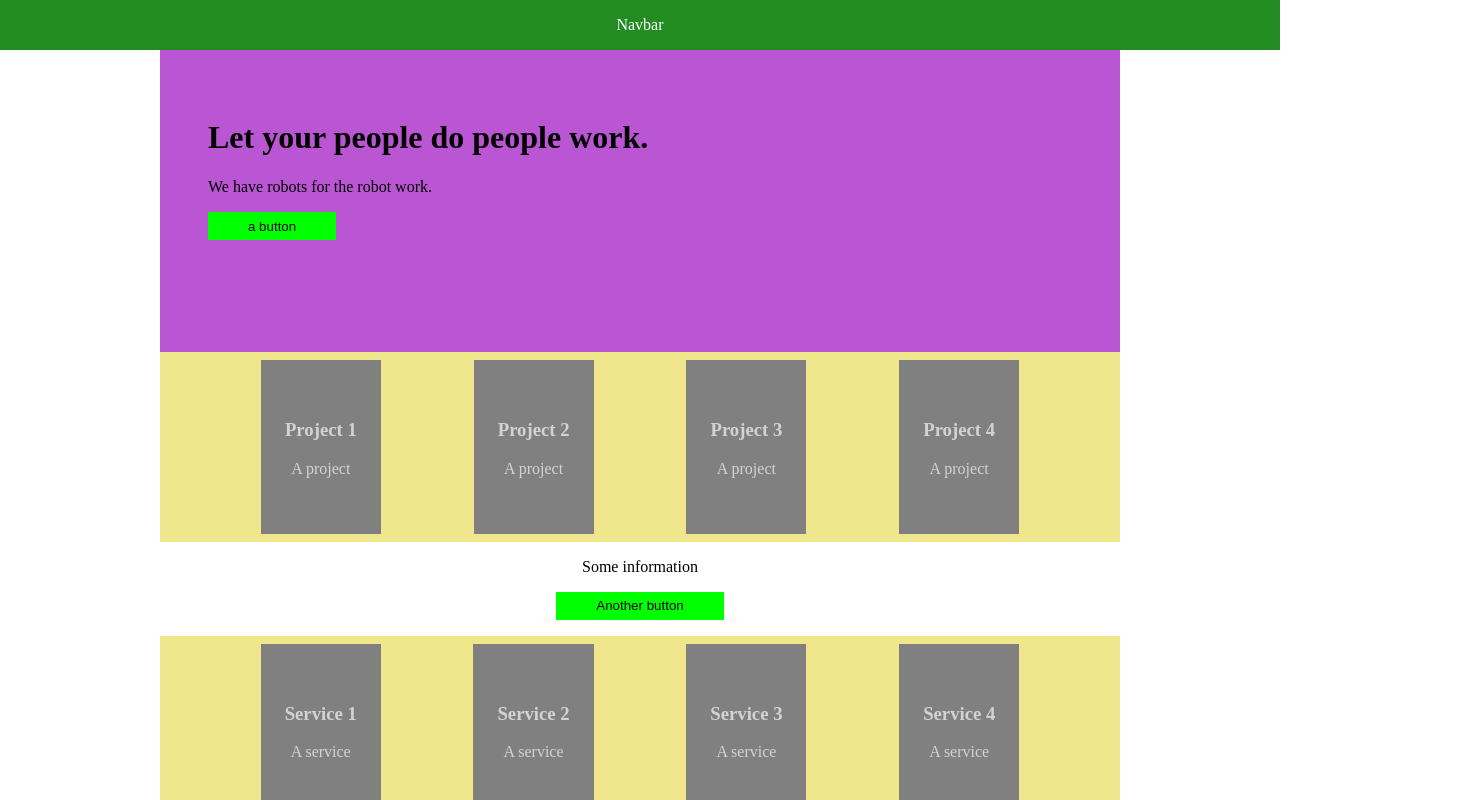
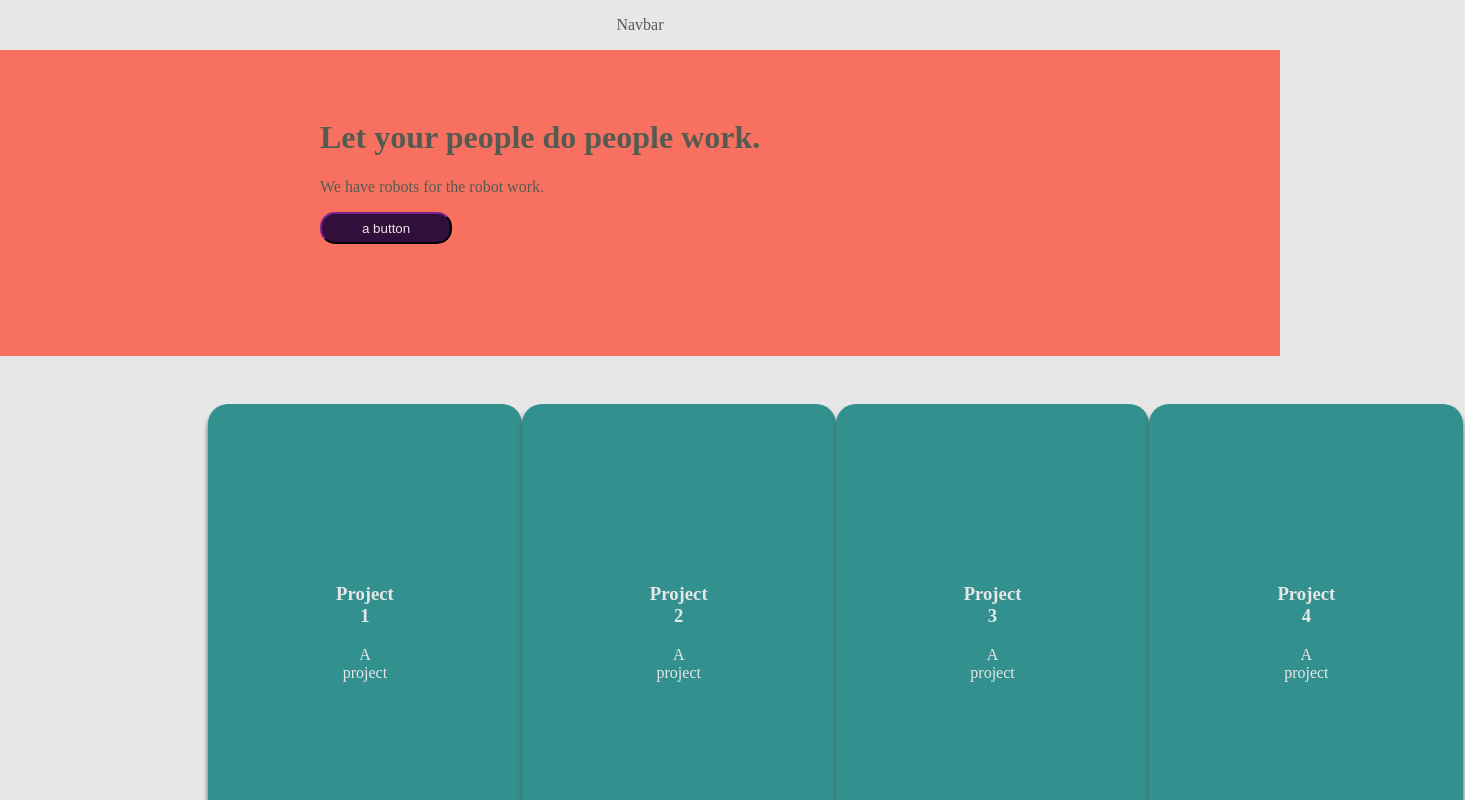
Before and after one commit to bestow-wings/bestow-wings.github.io, a React (Create React App) app: page / in a window 1280 px wide. Shown: the top 800 px of the page, 1465 px wide, since content can reach past the window. Built offline with nearby package versions, Linux system fonts and the light colour scheme; a web font is replaced by a local one.

Commit message:
Revert "the whole dummy site bit is done"
This reverts commit dc14f4889b540c48356c700364791ef1a47a66fa.

```diff
--- a/src/App.js
+++ b/src/App.js
@@ -54,8 +54,8 @@ function App() {
       <div>
         <Navbar />
       </div>
-      <div style={{width: "75%", justifyContent: "center", margin: "auto"}}>
         <Hero />
+        <div style={{width: "75%", justifyContent: "center", margin: "auto"}}>
         <Cards data={projects} />
         <div style={{textAlign: "center"}}>
           <p>Some information</p>
--- a/src/index.css
+++ b/src/index.css
@@ -1,49 +1,71 @@
 @import url("https://fonts.googleapis.com/css?family=IBM+Plex+Sans+Devanagari");
 
+:root{
+    --russian-violet:#320E3B;
+    --bittersweet:#F87060;
+    --platinum:#E7E7E7;
+    --viridian-green:#32908F;
+    --ebony:#545C52
+}
+
 .navbar {
-    background-color: forestgreen;
+    background-color: var(--platinum);
     text-align: center;
     line-height: 50px;
-    color:white;
+    color:var(--ebony);
     height: 50px;
 }
 
 .hero {
     padding: 3em;
     padding-bottom: 7em;
-    background-color: mediumorchid;
+    padding-left: 25%;
+    background-color: var(--bittersweet);
 }
 
 .cards {
-    padding: 0.5em;
-    background-color: khaki;
+    padding: 3em;
     display: flex;
     margin: auto;
     justify-content: space-evenly;
-    color: lightgray;
 }
 
 .card {
-    padding-top: 2.5em;
-    padding-bottom: 2.5em;
-    padding-left: 1.5em;
-    padding-right: 1.5em;
-    background-color: gray;
+    padding-top: 10em;
+    padding-bottom: 10em;
+    padding-left: 8em;
+    padding-right: 8em;
+    background-color: var(--viridian-green);
     text-align: center;
+    color:var(--platinum);
+    box-shadow: 0px 5px 5px var(--ebony);
+    border-radius: 20px;
+    transition: all 0.1s;
+    cursor: pointer;
+}
+.card:hover {
+    box-shadow: 0px 10px 15px var(--ebony);
 }
 
 body {
     font-family: 'IBM Plex Sans Devanagari', serif;
     margin:0;
+    color:var(--ebony);
+    background-color: var(--platinum);
 }
 
 button {
-    background-color: lime;
+    background-color: var(--russian-violet);
     padding: 0.5em 3em;
-    border: 0;
     transition: all 0.1s;
     cursor: pointer;
+    color:var(--platinum);
+    border-color: var(--russian-violet);
+    border-radius: 15px;
 }
 button:hover {
-    background-color: limegreen;
+    background-color: var(--platinum);
+    color: var(--russian-violet);
+    border-color: var(--russian-violet);
+    border-width: 2px;
 }
```
Also changed, not shown: src/components/Card.js (line endings or trailing spaces).
